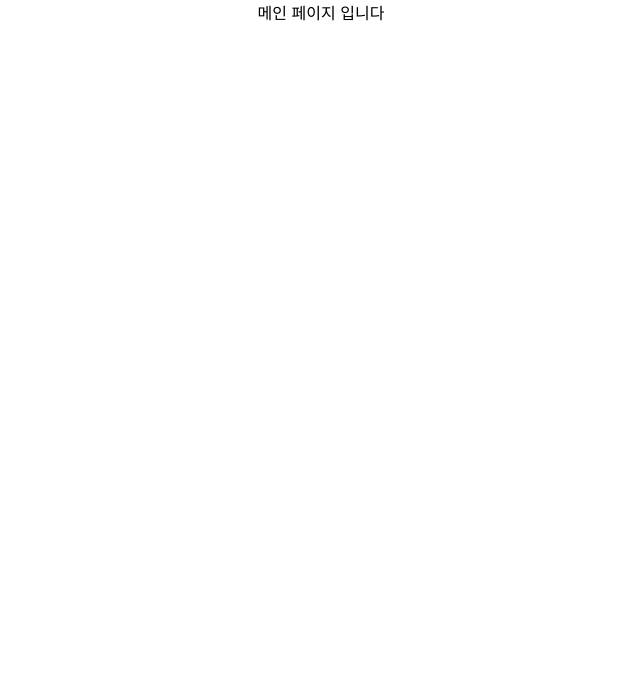
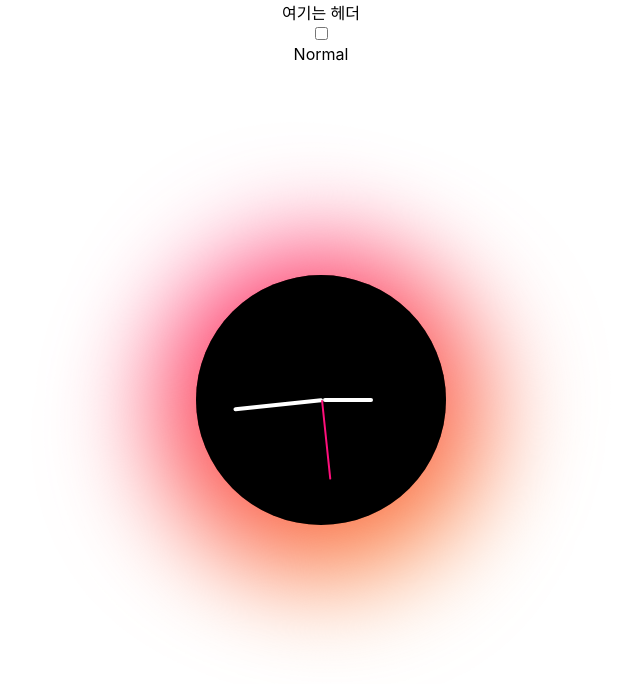
Before and after one commit to dydgh142/CRA-init, a React (Create React App) app: page / in a window 1280 px wide. Shown: the top 684 px of the page, without its empty margins (319-959 px from the left). Built offline with nearby package versions, Linux system fonts and the light colour scheme.

Commit message:
[feat] 시계 기능 추가

```diff
--- a/src/components/Header/Header.js
+++ b/src/components/Header/Header.js
@@ -1,7 +1,7 @@
 import React from "react";
 
 const Header = () => {
-  return <div></div>;
+  return <div>여기는 헤더</div>;
 };
 
 export default Header;
--- a/src/pages/Main/Main.js
+++ b/src/pages/Main/Main.js
@@ -1,7 +1,67 @@
-import React from "react";
+import React, { useRef, useEffect } from "react";
+import "./style.css";
 
 const Main = () => {
-  return <div>메인 페이지 입니다</div>;
+  // 시,분,초를 나타내는 요소를 가져오기
+  const hourHandRef = useRef(null);
+  const minuteHandRef = useRef(null);
+  const secondHandRef = useRef(null);
+
+  // 랜더링될때 최초로 실행하지만 인터벌을 이용하여 1초마다 함수 반복실행
+  useEffect(() => {
+    const intervalId = setInterval(() => {
+      clock();
+    }, 1000);
+
+    return () => {
+      clearInterval(intervalId);
+    };
+  }, []);
+
+  // 1초마다 반복되는 함수
+  function clock() {
+    const date = new Date();
+
+    // const hours = ((date.getHours() + 11) % 12) + 1;
+    const hours = date.getHours();
+    const minutes = date.getMinutes();
+    const seconds = date.getSeconds();
+
+    const hour = hours * 30;
+    const minute = minutes * 6;
+    const second = seconds * 6;
+
+    if (hourHandRef.current) {
+      hourHandRef.current.style.transform = `rotate(${hour}deg)`;
+    }
+
+    if (minuteHandRef.current) {
+      minuteHandRef.current.style.transform = `rotate(${minute}deg)`;
+    }
+
+    if (secondHandRef.current) {
+      secondHandRef.current.style.transform = `rotate(${second}deg)`;
+    }
+  }
+
+  return (
+    <>
+      <div class="toggle-wrapper">
+        <div class="toggle normal">
+          <input id="normal" type="checkbox" />
+          <label class="toggle-item" for="normal"></label>
+        </div>
+        <div class="name">Normal</div>
+      </div>
+      <section className="clock">
+        <div className="hands">
+          <div className="hour" ref={hourHandRef}></div>
+          <div className="minute" ref={minuteHandRef}></div>
+          <div className="second" ref={secondHandRef}></div>
+        </div>
+      </section>
+    </>
+  );
 };
 
 export default Main;
--- /dev/null
+++ b/src/pages/Main/style.css
@@ -0,0 +1,109 @@
+html,
+body {
+  background: #fff;
+  margin: 0;
+  padding: 0;
+  width: 100%;
+  height: 100%;
+}
+
+/* 토글 버튼 */
+
+/* 시계 */
+.clock {
+  position: absolute;
+  top: 50%;
+  left: 50%;
+  transform: translate(-50%, -50%);
+  background: black;
+  width: 250px;
+  height: 250px;
+  border-radius: 50%;
+}
+
+.hands {
+  position: relative;
+  top: 50%;
+  left: 50%;
+  width: 100%;
+  height: 100%;
+}
+
+.hour,
+.minute,
+.second {
+  position: absolute;
+  left: 0;
+  bottom: 0;
+  right: 0;
+  transform: rotate(0deg);
+  transform-origin: bottom center;
+  width: 4px;
+  border-radius: 2px;
+}
+
+.hour {
+  background: white;
+  height: 50px;
+  top: -20%;
+}
+
+.minute {
+  background: white;
+  height: 90px;
+  top: -36%;
+}
+
+.second {
+  background: #ff0f7b;
+  width: 2px;
+  height: 80px;
+  top: -32%;
+}
+
+.clock:before {
+  content: "";
+  z-index: -1;
+  position: absolute;
+  top: 0;
+  right: 0;
+  bottom: 0;
+  left: 0;
+  background: linear-gradient(-45deg, #f89b29 0%, #ff0f7b 100%);
+  transform: translate3d(0px, 20px, 0) scale(1.2);
+  filter: blur(40px);
+  opacity: var(0.8);
+  transition: opacity 0.3s;
+  border-radius: inherit;
+  animation: blobby 5s infinite ease;
+}
+
+.clock:after {
+  content: "";
+  z-index: -1;
+  position: absolute;
+  top: 0;
+  right: 0;
+  bottom: 0;
+  left: 0;
+  background: inherit;
+  border-radius: inherit;
+}
+
+@keyframes blobby {
+  0% {
+    transform: translate3d(0px, 20px, 0) scale(1.2);
+  }
+  20% {
+    transform: translate3d(0px, 10px, 0) scale(0.9) rotate(20deg);
+  }
+  50% {
+    transform: translate3d(0px, 20px, 0) scale(1) rotate(0deg);
+  }
+  70% {
+    transform: translate3d(0px, 10px, 0) scale(1.4) rotate(20deg);
+  }
+  0% {
+    transform: translate3d(0px, 20px, 0) scale(1.2);
+  }
+}
```
Also changed, not shown: src/reportWebVitals.js (deleted, +0 -13 lines), public/manifest.json, 2 other files (tests, documents, lock files or other folders).
